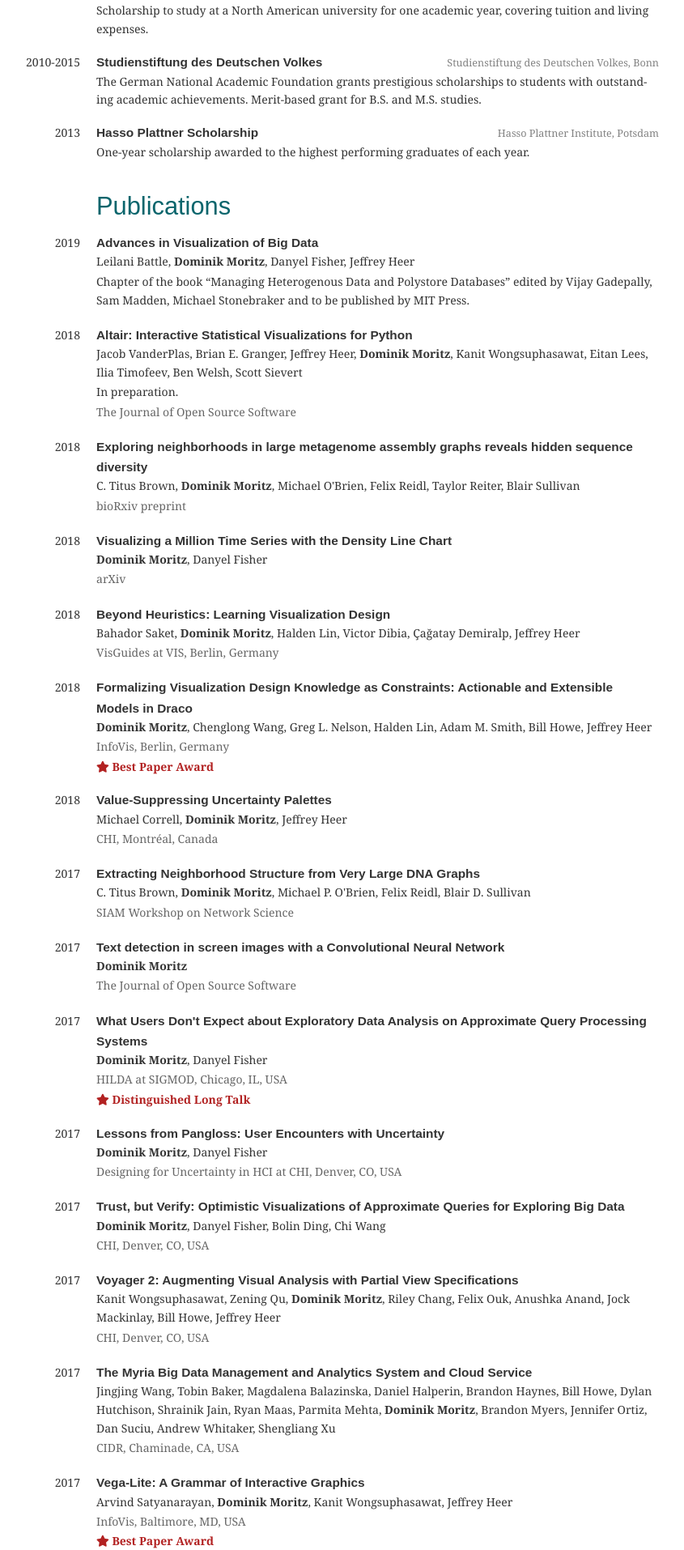
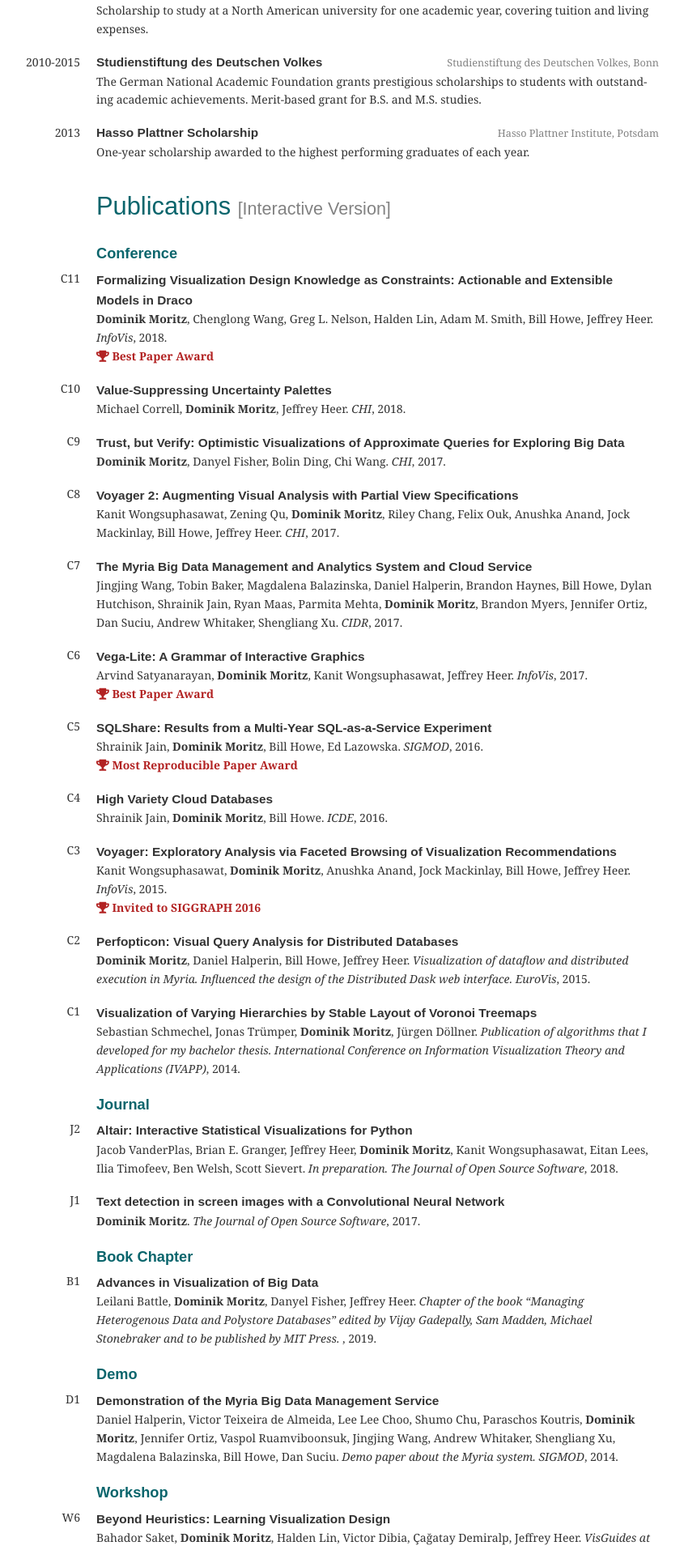
Before and after one commit to domoritz/domoritz.github.io, a Jekyll site: the page built from cv.html, in a window 1280 px wide. Shown: the part 1158-3072 px from the top of the page at 81% size, without its empty margins (226-1071 px from the left). Built offline with Jekyll 4.4.1, drawn with Linux system fonts in a browser that asks for light colours; nearby versions of some CDN libraries; some of the changed text lies outside the part shown.

Commit message:
Group publications by primary type.

```diff
--- a/_data/publications.yml
+++ b/_data/publications.yml
@@ -428,7 +428,7 @@
     - Dominik Moritz
     - Bill Howe
   pdf: https://uwescience.github.io/sqlshare/pdfs/ICDE16_research_5.pdf
-  venue: ICDE 2016
+  venue: ICDE
   venue_tags:
     - ICDE
   type:
@@ -573,5 +573,7 @@
   title: Algorithms for the Visualization of Software System Evolution
   year: 2013
   description: My bachelor thesis. Not published due to non disclosure agreement.
+  authors:
+    - Dominik Moritz
   type:
     - Thesis
--- a/cv.html
+++ b/cv.html
@@ -34,6 +34,86 @@ title: CV
         color: #333;
       }
 
+      h1, h2, h3, h4 {
+        font-weight: 500;
+        border: none;
+        color: #333;
+        font-family: Halvetica Neue, sans-serif;
+        page-break-after: avoid;
+      }
+
+      h1, h2, .pub-type {
+        color: #0A656C;
+        margin: 1em 0 .2em 0;
+      }
+
+      h1 {
+        font-size: 2.6em;
+      }
+
+      h2 {
+        font-size: 2.2em;
+      }
+
+      h2 a {
+        font-size: 0.7em;
+        color: #828282;
+      }
+
+      .header-columns {
+        display: flex;
+        flex-direction: row;
+      }
+      .header-columns > div:first-child {
+        flex: 1;
+      }
+      .header-columns > div:last-child {
+        width: 190px;
+      }
+
+      h3 {
+        margin-top: 0;
+        margin-bottom: 0;
+        font-size: 1.1em;
+        font-weight: bold;
+      }
+
+      h4 {
+        margin: 0;
+        font-size: 1.1em;
+        font-weight: bold;
+      }
+
+      .pub-type {
+        font-size: 1.3em;
+      }
+
+      .cv-pub h4 {
+        font-size: 1.1em;
+      }
+
+      .right-align {
+        text-align: right;
+      }
+
+      .cv-pub {
+        margin-bottom: 1.2em;
+      }
+
+      .muted, .muted a {
+        color: #666;
+      }
+
+      .award {
+        color: firebrick;
+        white-space: nowrap;
+      }
+
+      ul {
+        list-style: none;
+        margin-left: 0;
+      }
+
       .container {
         min-width: 480px;
         max-width: 800px;
@@ -49,6 +129,13 @@ title: CV
 
       article > * {
         margin-left: 105px;
+      }
+
+      .ref-container {
+        margin-left: 0;
+        float: left;
+        text-align: right;
+        width: 85px;
       }
 
       .date-container {
@@ -82,75 +169,7 @@ title: CV
         font-size: .9em;
       }
 
-      h1, h2, h3, h4 {
-        font-weight: 500;
-        border: none;
-        color: #333;
-        font-family: Halvetica Neue, sans-serif;
-        page-break-after: avoid;
-      }
-
-      h1, h2 {
-        color: #0A656C;
-        margin: 1em 0 .2em 0;
-      }
-
-      h1 {
-        font-size: 2.6em;
-      }
-
-      h2 {
-        font-size: 2.2em;
-      }
-
-      .header-columns {
-        display: flex;
-        flex-direction: row;
-      }
-      .header-columns > div:first-child {
-        flex: 1;
-      }
-      .header-columns > div:last-child {
-        width: 190px;
-      }
-
-      h3 {
-        margin-top: 0;
-        margin-bottom: 0;
-        font-size: 1.1em;
-        font-weight: bold;
-      }
-
-      h4 {
-        margin: 0;
-        font-size: 1em;
-        font-weight: bold;
-      }
-
-      .right-align {
-        text-align: right;
-      }
-
-      .publication {
-        margin-bottom: 1.2em;
-      }
-
-      .publication p {
-        margin-bottom: 0.1em;
-      }
-
-      .muted, .muted a {
-        color: #666;
-      }
-
-      .award {
-        color: firebrick;
-      }
-
-      ul {
-        list-style: none;
-        margin-left: 0;
-      }
+      /* References */
 
       .refs {
         display: flex;
@@ -199,6 +218,11 @@ title: CV
 
         h1, h2 {
           margin: .4em 0 .1em 0;
+        }
+
+        /* link to interactive talk/publications */
+        h2 a {
+          display: none;
         }
       }
     </style>
@@ -270,25 +294,35 @@ To enhance people’s ability to understand and communicate large and complex da
 {% endfor %}
 
 
-<h2>Publications</h2>
+<h2>Publications <a href="{{ '/publications/' | absolute_url }}">[Interactive Version]</a></h2>
 
-{% for pub in site.data.publications %}
-<article>
-  <div class="date-container">
-    <span class="date">{{ pub.year }}</span>
-    <h3>{% if pub.pdf %}<a href="{{ pub.pdf }}">{{ pub.title }}</a>{% else %}{{ pub.title }}{%endif%}</h3>
-  </div>
-  <div class="publication">
-    <p>
-      {% for author in pub.authors %}
-        {% include person person=author %}{% unless forloop.last %}, {% endunless %}
-      {% endfor %}
-    </p>
-    {% if pub.description %}<p class="desc">{{ pub.description | markdownify | remove: '<p>' | remove: '</p>' }}</p>{% endif %}
-    {% if pub.venue %}<p class="muted">{{ pub.venue }}{% if pub.venue_location%}, {{ pub.venue_location }}{% endif %}</p>{% endif %}
-    {% if pub.awards %}<strong class="award"><i class="fas fa-star" aria-hidden="true"></i> {{ pub.awards }}</strong>{% endif %}
-  </div>
-</article>
+{% assign types = "Conference|Journal|Book Chapter|Demo|Workshop|Thesis" | split: "|" %}
+{% for type in types %}
+  {% assign counter = 1 %}
+  {% for pub in site.data.publications %}
+    {% if pub.type[0] == type %}
+      {% assign counter = counter | plus: 1 %}
+    {% endif %}
+  {% endfor %}
+
+  <h3 class="pub-type">
+    {{ type }}
+  </h3>
+
+  {% for pub in site.data.publications %}
+    {% if pub.type[0] == type %}
+      {% assign counter = counter | minus: 1 %}
+      <article class="cv-pub">
+        <div class="ref-container">{{ type | slice: 0 }}{{ counter }}</div>
+        <h4>{% if pub.pdf %}<a href="{{ pub.pdf }}">{{ pub.title }}</a>{% else %}{{ pub.title }}{%endif%}</h4>
+        <div>
+          {% for author in pub.authors %}{% include person person=author %}{% unless forloop.last %}, {% endunless %}{% endfor %}.
+          {% if pub.venue or pub.description %}<i>{% if pub.description %}{{ pub.description | markdownify | remove: '<p>' | remove: '</p>' }}{% endif %}{{ pub.venue }}</i>, {% endif %}{{ pub.year }}.
+          {% if pub.awards %}<br/><strong class="award"><i class="fas fa-trophy" aria-hidden="true"></i> {{ pub.awards }}</strong>{% endif %}
+        </div>
+      </article>
+    {% endif %}
+  {% endfor %}
 {% endfor %}
 
 <h2>Patents</h2>
@@ -329,7 +363,7 @@ To enhance people’s ability to understand and communicate large and complex da
 {% endfor %}
 
 
-<h2>Talks</h2>
+<h2>Talks  <a href="{{ '/talks/' | absolute_url }}">[Interactive Version]</a></h2>
 
 {% assign talktitles = site.data.talks | group_by:"title" %}
 {% for title in talktitles %}
```
